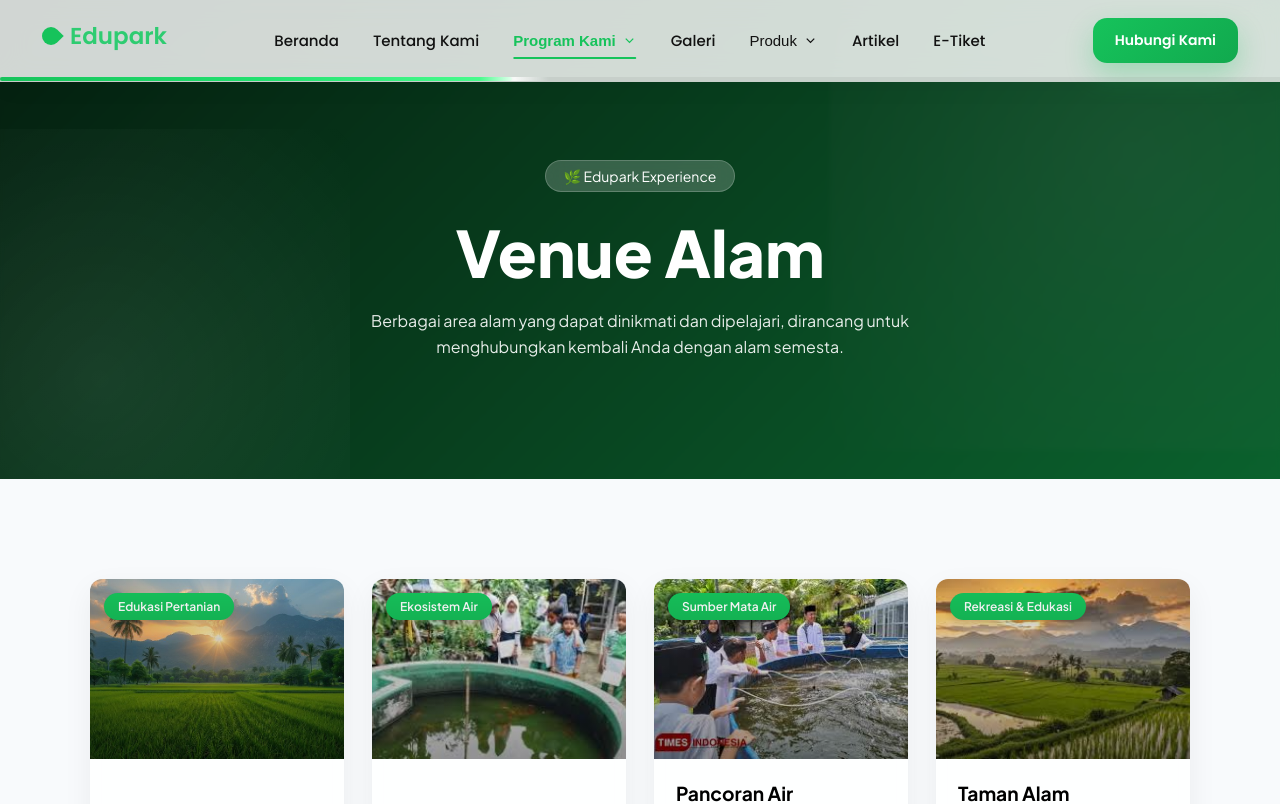
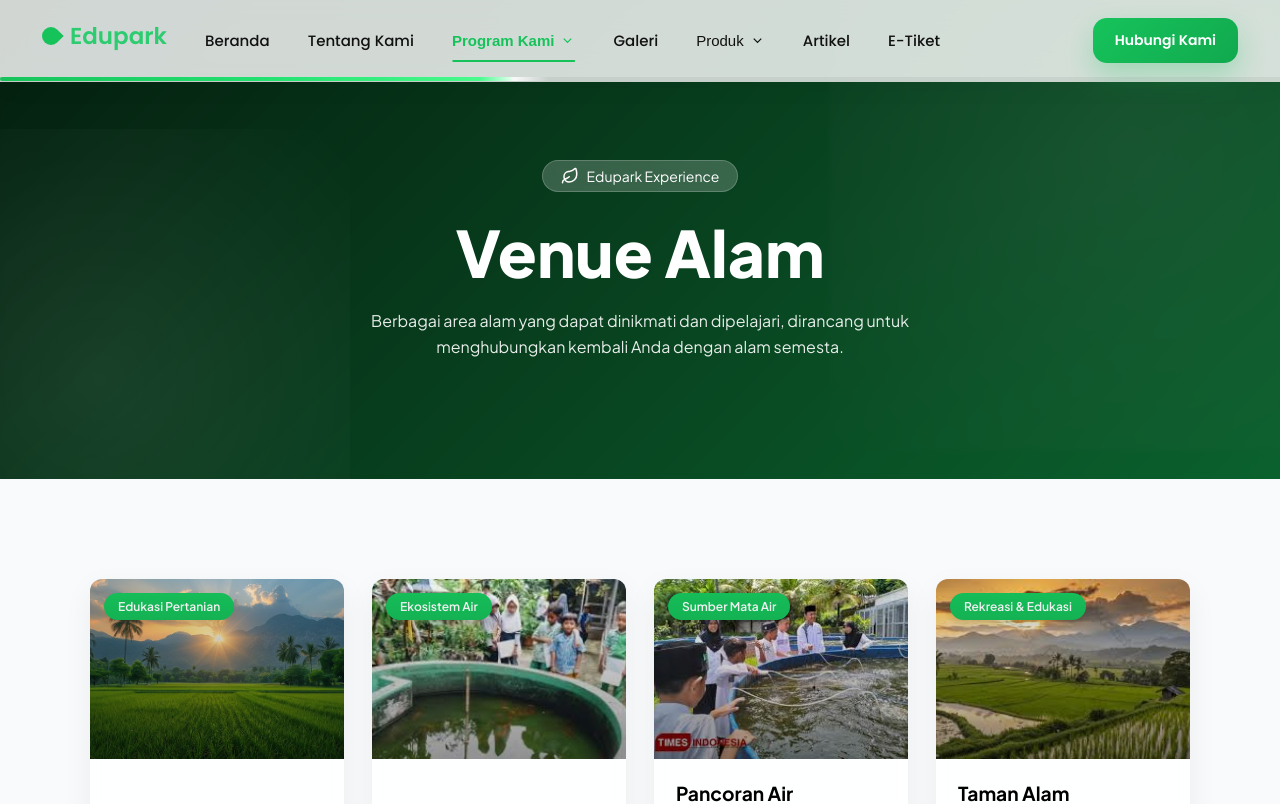
Before and after one commit to rafazakyyunus-code/skillage-edupark, a React (Vite) app: page /program/venue-alam in a window 1280 px wide. Shown: the top 804 px of the page. Built offline with nearby package versions, Linux system fonts and the light colour scheme.

Commit message:
maps skillage, beranda edit, navbar update

```diff
--- a/src/components/Hero.css
+++ b/src/components/Hero.css
@@ -133,7 +133,6 @@ html, body {
   }
 
   .hero-buttons {
-    justify-content: center;
     flex-direction: column;
   }
 }
--- a/src/components/Navbar.css
+++ b/src/components/Navbar.css
@@ -40,11 +40,13 @@ body {
 }
 
 /* navbar show */
+
 .navbar.show {
   transform: translateY(0);
 }
 
 /* navbar hide */
+
 .navbar.hide {
   transform: translateY(-100%);
 }
@@ -62,7 +64,6 @@ body {
 
   display: flex;
   align-items: center;
-  justify-content: space-between;
 }
 
 /* ================= LOGO ================= */
@@ -70,7 +71,12 @@ body {
 .logo {
   display: flex;
   align-items: center;
+
   gap: 10px;
+
+  margin-right: 38px;
+
+  flex-shrink: 0;
 
   font-size: 23px;
   font-weight: 700;
@@ -85,6 +91,8 @@ body {
   width: 18px;
   height: 18px;
 
+  flex-shrink: 0;
+
   background: #16c35b;
 
   border-radius: 50% 0 50% 50%;
@@ -95,9 +103,11 @@ body {
 /* ================= CENTER ================= */
 
 .nav-center {
+  display: flex;
+  align-items: center;
+
   flex: 1;
-  display: flex;
-  justify-content: center;
+  min-width: 0;
 }
 
 /* ================= NAV LINKS ================= */
@@ -107,11 +117,17 @@ body {
 
   display: flex;
   align-items: center;
-  gap: 34px;
+
+  gap: 38px;
+
+  margin-right: auto;
 }
 
 .nav-links li {
   position: relative;
+
+  display: flex;
+  align-items: center;
 }
 
 /* ================= LINKS ================= */
@@ -122,7 +138,10 @@ body {
 
   display: flex;
   align-items: center;
+
   gap: 6px;
+
+  height: 82px;
 
   text-decoration: none;
 
@@ -137,6 +156,8 @@ body {
   border: none;
 
   cursor: pointer;
+
+  white-space: nowrap;
 }
 
 /* hover */
@@ -166,7 +187,7 @@ body {
 
   position: absolute;
   left: 50%;
-  bottom: -10px;
+  bottom: 20px;
 
   width: 0%;
   height: 2px;
@@ -197,12 +218,21 @@ body {
 .nav-right {
   display: flex;
   align-items: center;
+
   gap: 18px;
+
+  margin-left: 30px;
+
+  flex-shrink: 0;
 }
 
 /* ================= CONTACT BUTTON ================= */
 
 .btn-contact {
+  display: flex;
+  align-items: center;
+  justify-content: center;
+
   padding: 12px 22px;
 
   border-radius: 14px;
@@ -223,7 +253,9 @@ body {
   box-shadow:
     0 12px 28px rgba(22, 195, 91, 0.28);
 
-  transition: 0.3s ease;
+  transition:
+    transform 0.3s ease,
+    box-shadow 0.3s ease;
 }
 
 .btn-contact:hover {
@@ -258,7 +290,8 @@ body {
   list-style: none;
 
   position: absolute;
-  top: 54px;
+
+  top: 72px;
   left: 0;
 
   min-width: 240px;
@@ -300,6 +333,8 @@ body {
 .dropdown-menu a {
   display: block;
 
+  height: auto;
+
   padding: 12px 15px;
 
   border-radius: 12px;
@@ -326,6 +361,7 @@ body {
 
   flex-direction: column;
   justify-content: center;
+
   gap: 5px;
 
   width: 30px;
@@ -455,6 +491,8 @@ body {
 @media (max-width: 1200px) {
 
   .nav-container {
+    justify-content: space-between;
+
     padding: 0 24px;
   }
 
@@ -507,11 +545,19 @@ body {
   .nav-links a,
   .dropdown-title {
     width: 100%;
+    height: auto;
 
     display: flex;
     justify-content: space-between;
 
+    padding: 4px 0;
+
     font-size: 16px;
+  }
+
+  .nav-links a::after,
+  .dropdown-title::after {
+    bottom: -6px;
   }
 
   /* dropdown mobile */
@@ -560,5 +606,11 @@ body {
 
   .logo {
     font-size: 20px;
+
+    margin-right: 0;
+  }
+
+  .nav-container {
+    padding: 0 18px;
   }
 }
--- a/src/pages/contact/ContactPage.jsx
+++ b/src/pages/contact/ContactPage.jsx
@@ -134,11 +134,12 @@ export default function ContactPage() {
     <div className="map-box">
 
       <iframe
-        title="Street View"
-        src="https://www.google.com/maps?q=-6.301693,106.652214&layer=c&cbll=-6.301693,106.652214&cbp=11,0,0,0,0&output=svembed"
-        allowFullScreen
-        loading="lazy"
-      ></iframe>
+          title="Street View"
+          src="https://www.google.com/maps/embed?pb=!4v1778395217229!6m8!1m7!1sCAoSLEFGMVFpcE5ybXh0T0xkY2V1dVh4T2N5c0hMZm1hU1pOV0x4QmJ0cXh5!2m2!1d-6.49517589349693!2d107.052314!3f0!4f0!5f0.7820865974627469"
+          allowFullScreen
+          loading="lazy"
+          referrerPolicy="no-referrer-when-downgrade"
+        ></iframe>
 
       <div className="map-dark-overlay"></div>
 
@@ -159,7 +160,7 @@ export default function ContactPage() {
         <div className="map-buttons">
 
           <a
-            href="https://www.google.com/maps/place/-6.301693,106.652214"
+            href="https://maps.google.com/?q=Skill+Village+Islamic+School"
             target="_blank"
             rel="noreferrer"
             className="map-btn primary"
@@ -168,7 +169,7 @@ export default function ContactPage() {
           </a>
 
           <a
-            href="https://www.google.com/maps/dir/?api=1&destination=-6.301693,106.652214"
+            href="https://www.google.com/maps/dir/?api=1&destination=Skill+Village+Islamic+School"
             target="_blank"
             rel="noreferrer"
             className="map-btn secondary"
--- a/src/pages/venue/VenueAlam.jsx
+++ b/src/pages/venue/VenueAlam.jsx
@@ -1,6 +1,6 @@
 import { Link } from "react-router-dom";
 import "./VenueAlam.css";
-import { MessageCircle } from 'lucide-react';
+import { MessageCircle, Leaf } from 'lucide-react';
 
 export default function VenueAlam() {
   const aktivitas = [
@@ -71,7 +71,10 @@ export default function VenueAlam() {
   <div className="hero-overlay"></div>
 
   <div className="venue-hero-content">
-    <span className="hero-badge">🌿 Edupark Experience</span>
+    <span className="hero-badge" style={{ display: 'inline-flex', alignItems: 'center', gap: '8px' }}>
+      <Leaf size={18} className="text-green-500" />
+      Edupark Experience
+    </span>
     <h1>Venue Alam</h1>
     <p>
       Berbagai area alam yang dapat dinikmati dan dipelajari,
```
Also changed, not shown: image/skillage.jpg (added).
